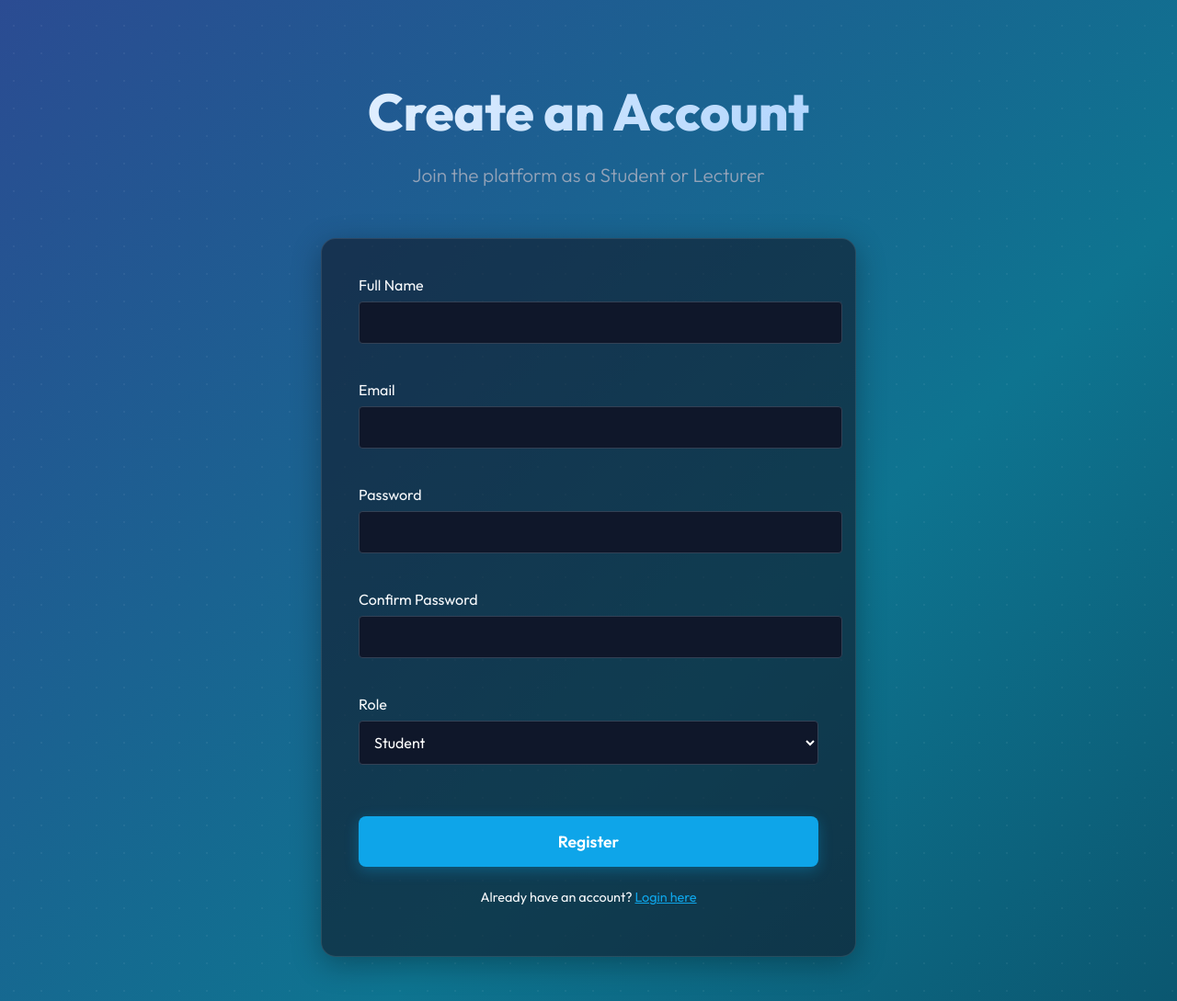
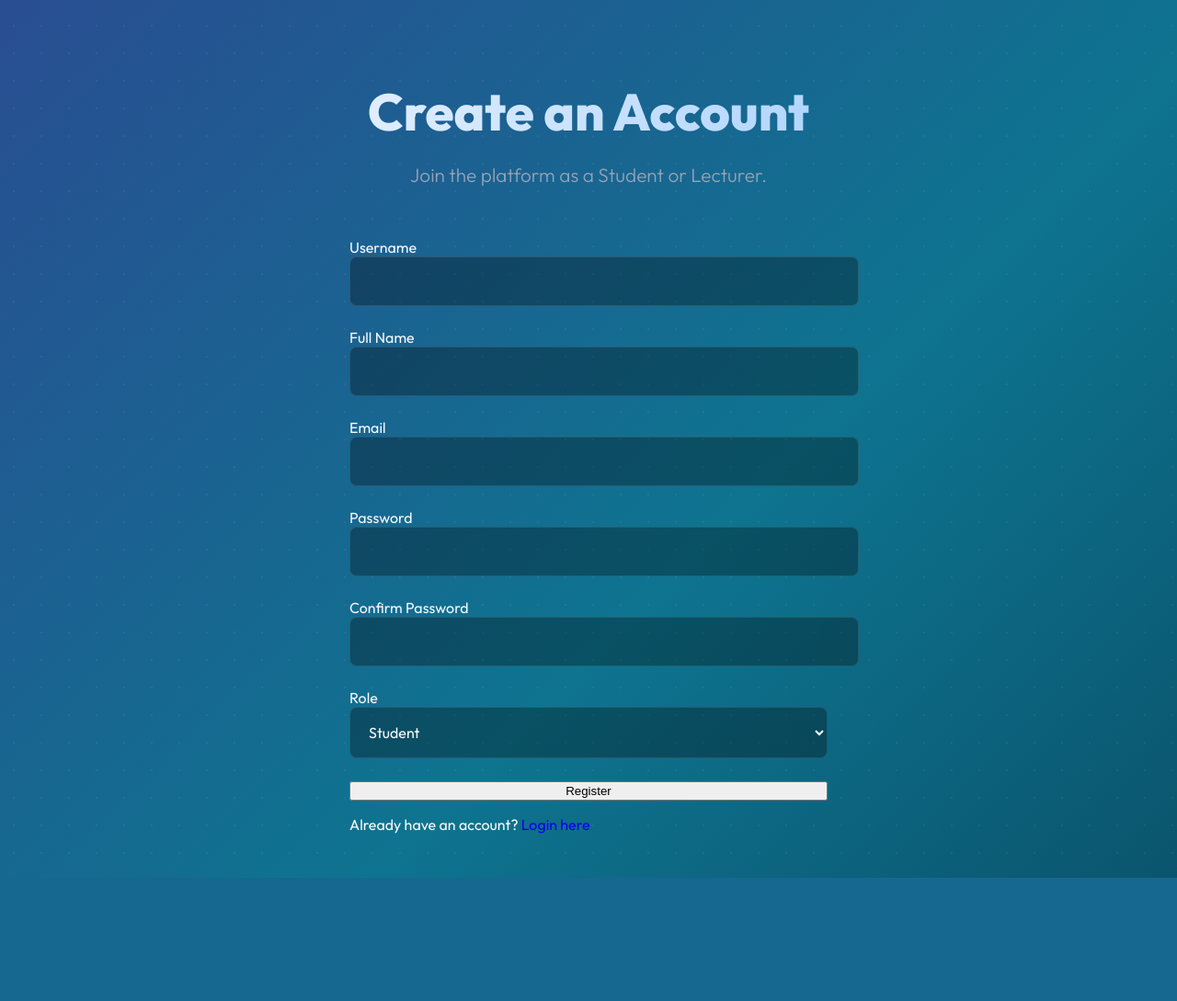
Before and after one commit to BS-PMC-2026/BS-PMC-26-Team1, a Flask app: page /register in a window 1280 px wide. Shown: the part 77-1166 px from the top of the page at 92% size. After the commit the page ends 1032 px from the top, so only its background shows below. Run offline with Flask 3, Linux system fonts and the light colour scheme.

Commit message:
Refactor registration form for improved structure

```diff
--- a/app/templates/register.html
+++ b/app/templates/register.html
@@ -3,38 +3,44 @@
 {% block content %}
 <div class="module-header">
     <h1>Create an Account</h1>
-    <p class="subtitle">Join the platform as a Student or Lecturer</p>
+    <p class="subtitle">Join the platform as a Student or Lecturer.</p>
 </div>
 
-<div class="card" style="max-width: 500px; margin: 0 auto;">
-    <form action="/register" method="POST" style="display: flex; flex-direction: column; gap: 1rem;">
+<div class="ds-card" style="max-width: 520px; margin: 0 auto;">
+    <form action="{{ url_for('auth.register') }}" method="POST" class="ds-flex-col ds-gap-4">
+        <input type="hidden" name="csrf_token" value="{{ csrf_token }}">
         <div>
-            <label style="display:block; margin-bottom: 0.5rem;">Full Name</label>
-            <input type="text" name="full_name" required style="width: 100%; padding: 0.75rem; border-radius: 4px; border: 1px solid #334155; background: #0f172a; color: white;">
+            <label for="reg-username">Username</label>
+            <input id="reg-username" type="text" name="username" required autocomplete="username" minlength="3" maxlength="80">
         </div>
         <div>
-            <label style="display:block; margin-bottom: 0.5rem;">Email</label>
-            <input type="email" name="email" required style="width: 100%; padding: 0.75rem; border-radius: 4px; border: 1px solid #334155; background: #0f172a; color: white;">
+            <label for="reg-fullname">Full Name</label>
+            <input id="reg-fullname" type="text" name="full_name" required autocomplete="name" minlength="2" maxlength="100">
         </div>
         <div>
-            <label style="display:block; margin-bottom: 0.5rem;">Password</label>
-            <input type="password" name="password" minlength="8" required style="width: 100%; padding: 0.75rem; border-radius: 4px; border: 1px solid #334155; background: #0f172a; color: white;">
+            <label for="reg-email">Email</label>
+            <input id="reg-email" type="email" name="email" required autocomplete="email" maxlength="254">
         </div>
         <div>
-            <label style="display:block; margin-bottom: 0.5rem;">Confirm Password</label>
-            <input type="password" name="confirm_password" minlength="8" required style="width: 100%; padding: 0.75rem; border-radius: 4px; border: 1px solid #334155; background: #0f172a; color: white;">
+            <label for="reg-password">Password</label>
+            <input id="reg-password" type="password" name="password" minlength="8" maxlength="128" required autocomplete="new-password">
         </div>
         <div>
-            <label style="display:block; margin-bottom: 0.5rem;">Role</label>
-            <select name="role" required style="width: 100%; padding: 0.75rem; border-radius: 4px; border: 1px solid #334155; background: #0f172a; color: white;">
+            <label for="reg-confirm">Confirm Password</label>
+            <input id="reg-confirm" type="password" name="confirm_password" minlength="8" maxlength="128" required autocomplete="new-password">
+        </div>
+        <div>
+            <label for="reg-role">Role</label>
+            <select id="reg-role" name="role" required>
                 <option value="student" {% if request.args.get('role') == 'student' %}selected{% endif %}>Student</option>
                 <option value="lecturer" {% if request.args.get('role') == 'lecturer' %}selected{% endif %}>Lecturer</option>
             </select>
         </div>
-        <button type="submit" class="btn btn-primary" style="margin-top: 1rem; width: 100%;">Register</button>
+        <button type="submit" class="ds-btn ds-btn-primary" style="width: 100%;">Register</button>
     </form>
-    <p style="text-align: center; margin-top: 1.5rem; font-size: 0.9rem;">
-        Already have an account? <a href="/login" style="color: var(--accent-color);">Login here</a>
+    <p class="ds-text-center ds-mt-6" style="margin-bottom:0;">
+        Already have an account?
+        <a href="{{ url_for('auth.login') }}" class="ds-text-primary" style="font-weight: var(--ds-weight-title); text-decoration: none;">Login here</a>
     </p>
 </div>
 {% endblock %}
```
